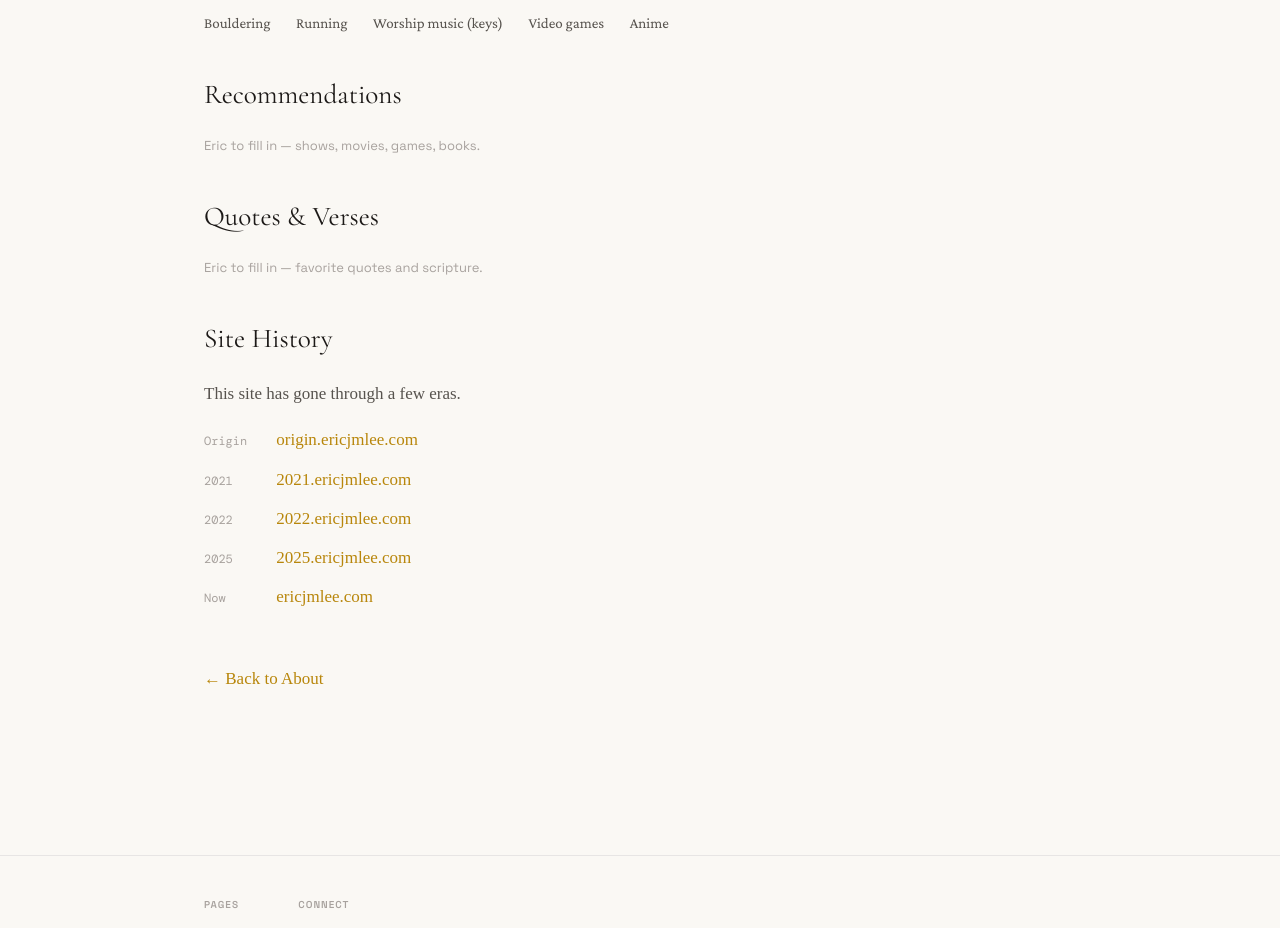
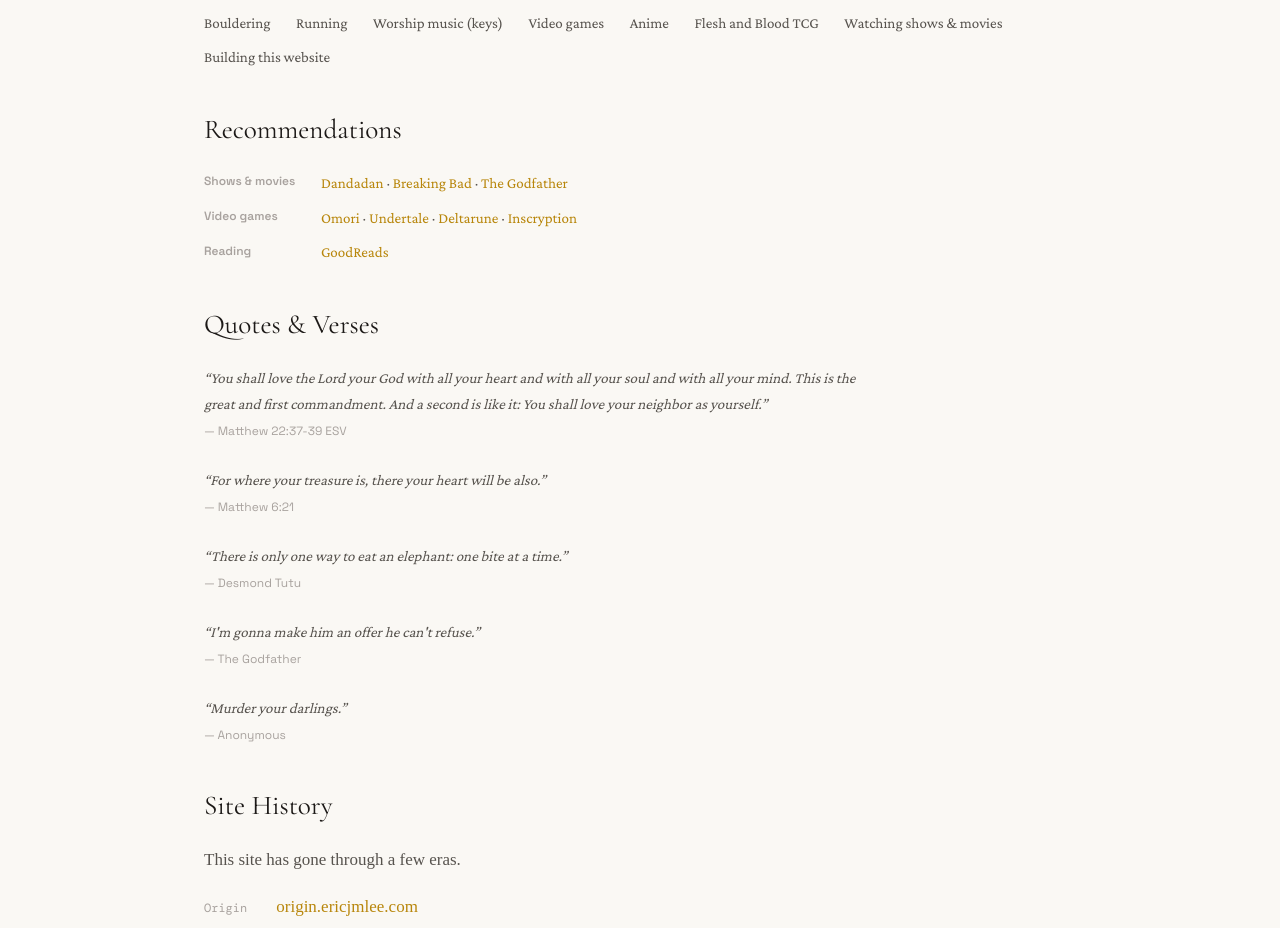
Before and after one commit to theCreedo/ericjmlee-next, a Next.js app: page /extras in a window 1280 px wide. Shown: the part 580-1508 px from the top of the page. Built offline with nearby package versions, Linux system fonts and the light colour scheme.

Commit message:
content(extras): fill in recs, quotes, verses; expand hobbies

```diff
--- a/pages/extras/extras.module.css
+++ b/pages/extras/extras.module.css
@@ -63,6 +63,33 @@
   min-width: 3.5rem;
 }
 
+.quoteList {
+  list-style: none;
+  padding: 0;
+  display: flex;
+  flex-direction: column;
+  gap: 1.5rem;
+}
+
+.quoteItem {
+  max-width: var(--max-prose, 680px);
+}
+
+.quoteText {
+  font-family: var(--f-body), Georgia, serif;
+  font-size: 15px;
+  font-style: italic;
+  color: var(--text);
+  margin: 0 0 0.2rem;
+}
+
+.quoteSource {
+  font-family: var(--f-ui), system-ui, sans-serif;
+  font-size: 12px;
+  color: var(--faint);
+  margin: 0;
+}
+
 .backLink {
   margin-top: 3rem;
 }
--- a/pages/extras/index.js
+++ b/pages/extras/index.js
@@ -17,6 +17,58 @@ const HOBBIES = [
   'Worship music (keys)',
   'Video games',
   'Anime',
+  'Flesh and Blood TCG',
+  'Watching shows & movies',
+  'Building this website',
+]
+
+const RECS = [
+  {
+    category: 'Shows & movies',
+    items: [
+      { label: 'Dandadan',      url: 'https://www.imdb.com/title/tt30217403/' },
+      { label: 'Breaking Bad',  url: 'https://www.imdb.com/title/tt0903747/' },
+      { label: 'The Godfather', url: 'https://www.imdb.com/title/tt0068646/' },
+    ],
+  },
+  {
+    category: 'Video games',
+    items: [
+      { label: 'Omori',       url: 'https://www.omori-game.com/en' },
+      { label: 'Undertale',   url: 'https://undertale.com/' },
+      { label: 'Deltarune',   url: 'https://deltarune.com/' },
+      { label: 'Inscryption', url: 'https://www.inscryption.com' },
+    ],
+  },
+  {
+    category: 'Reading',
+    items: [
+      { label: 'GoodReads', url: 'https://www.goodreads.com/user/show/127464751-eric-lee' },
+    ],
+  },
+]
+
+const QUOTES = [
+  {
+    text: 'You shall love the Lord your God with all your heart and with all your soul and with all your mind. This is the great and first commandment. And a second is like it: You shall love your neighbor as yourself.',
+    source: 'Matthew 22:37-39 ESV',
+  },
+  {
+    text: 'For where your treasure is, there your heart will be also.',
+    source: 'Matthew 6:21',
+  },
+  {
+    text: 'There is only one way to eat an elephant: one bite at a time.',
+    source: 'Desmond Tutu',
+  },
+  {
+    text: "I'm gonna make him an offer he can't refuse.",
+    source: 'The Godfather',
+  },
+  {
+    text: 'Murder your darlings.',
+    source: 'Anonymous',
+  },
 ]
 
 const SITE_HISTORY = [
@@ -61,12 +113,33 @@ export default function Extras() {
 
       <section className={styles.section}>
         <h2>Recommendations</h2>
-        <p style={{ color: 'var(--faint)', fontFamily: 'var(--f-ui)', fontSize: '13px' }}>Eric to fill in — shows, movies, games, books.</p>
+        <dl className={styles.dl}>
+          {RECS.map(({ category, items }) => (
+            <div key={category} className={styles.dlRow}>
+              <dt className={styles.dt}>{category}</dt>
+              <dd className={styles.dd}>
+                {items.map((item, i) => (
+                  <span key={item.label}>
+                    <a href={item.url} target="_blank" rel="noopener noreferrer">{item.label}</a>
+                    {i < items.length - 1 && ' · '}
+                  </span>
+                ))}
+              </dd>
+            </div>
+          ))}
+        </dl>
       </section>
 
       <section className={styles.section}>
         <h2>Quotes &amp; Verses</h2>
-        <p style={{ color: 'var(--faint)', fontFamily: 'var(--f-ui)', fontSize: '13px' }}>Eric to fill in — favorite quotes and scripture.</p>
+        <ul className={styles.quoteList}>
+          {QUOTES.map(({ text, source }) => (
+            <li key={source} className={styles.quoteItem}>
+              <p className={styles.quoteText}>&ldquo;{text}&rdquo;</p>
+              <p className={styles.quoteSource}>— {source}</p>
+            </li>
+          ))}
+        </ul>
       </section>
 
       <section className={styles.section}>
```
